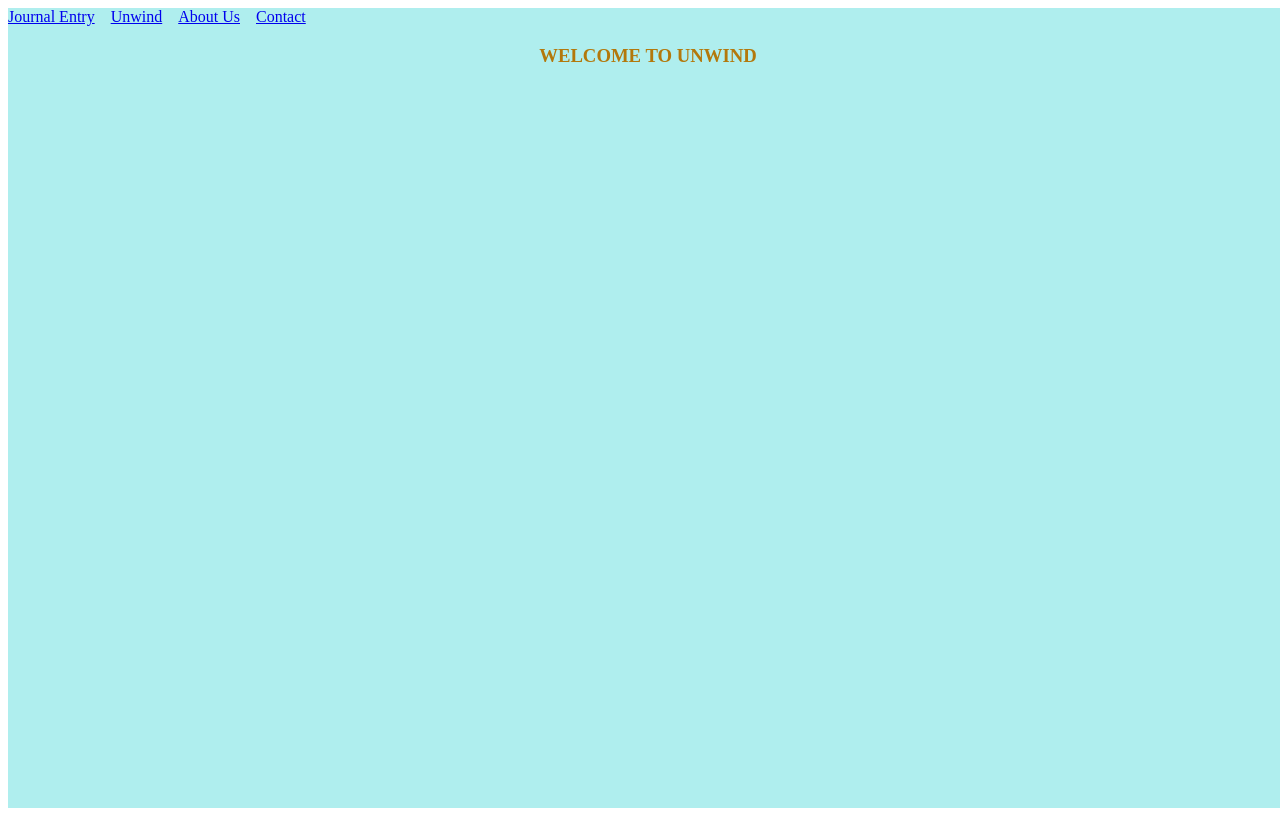
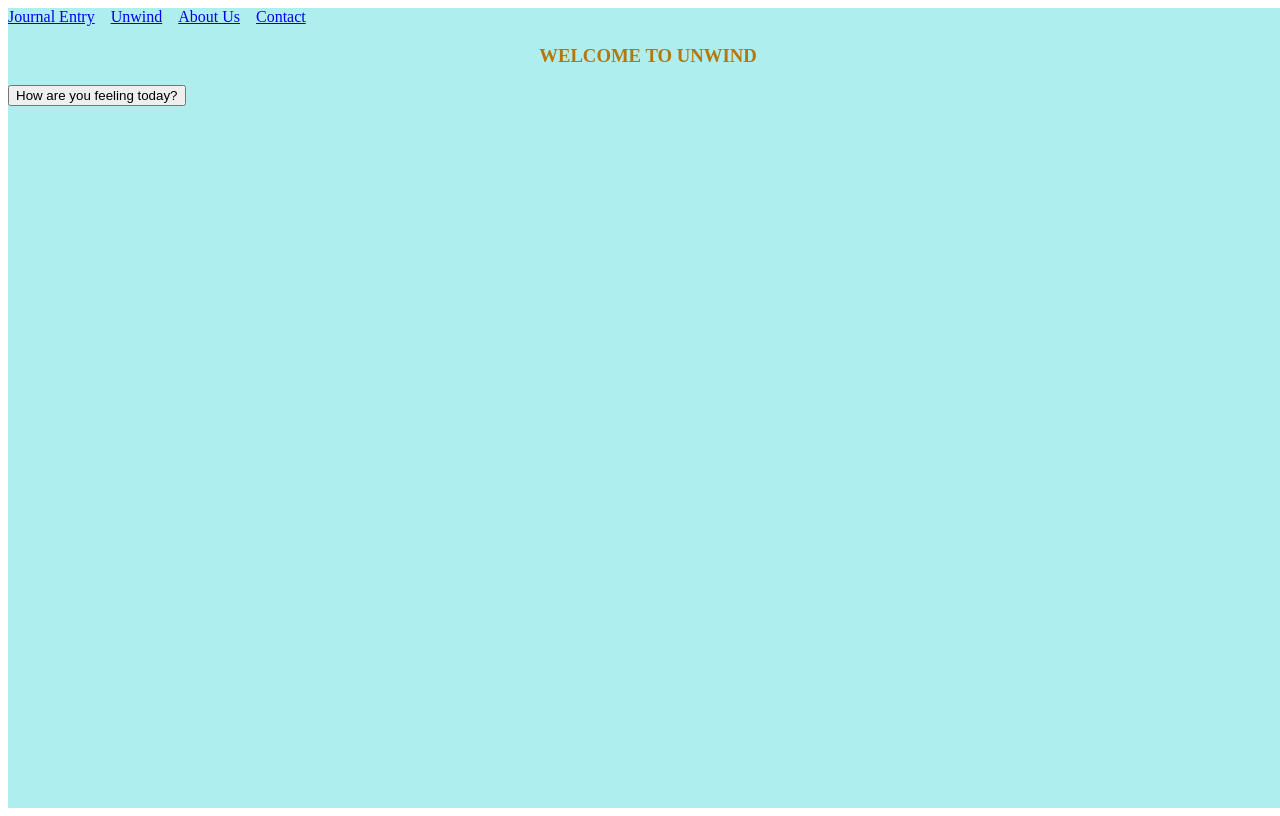
Before and after one commit to rdolma7/CP325.9-Captsone, a React (Vite) app in the folder front-end/: page /unwind in a window 1280 px wide. Built offline with nearby package versions, Linux system fonts and the light colour scheme.

Commit message:
Added the dropdown to unwind but struggling to make them clickable

```diff
--- a/front-end/src/pages/unwind.jsx
+++ b/front-end/src/pages/unwind.jsx
@@ -1,10 +1,34 @@
 import NavBar from "../components/NavBar";
+import React from "react";
+import { useState } from "react";
 function Unwind() {
+  const [isOpen, setIsOpen]=useState(false);
+  const [selectedItem, setSelectedItem]=useState("How are you feeling today?")
+  const toggleDropDown =()=>{
+    setIsOpen(!isOpen);
+  };
+  const handleItemClick=(item=>{
+    setSelectedItem(item);
+    setIsOpen(false);
+  })
   return (
     <div className="unwind">
       <NavBar />
       <h3>WELCOME TO UNWIND</h3>
-
+      <div className="dropdown-container">
+        <button onClick={toggleDropDown} className="dropdown-toggle">
+          {selectedItem}
+        </button>
+      {isOpen && (
+        <ul className="dropdown-menu">
+          <li onClick={()=>handleItemClick('Option 1')}>Happy</li>
+          <li onClick={()=>handleItemClick('Option 2')}>Sad</li>
+          <li onClick={()=>handleItemClick('Option 3')}>Guilty</li>
+          <li onClick={()=>handleItemClick('Option 4')}>Love</li>
+          <li onClick={()=>handleItemClick('Option 5')}>Loneliness</li>
+        </ul>
+      )}
+      </div>
     </div>
   );
 }
```
Lines whose indentation alone changed are shown as unchanged.
